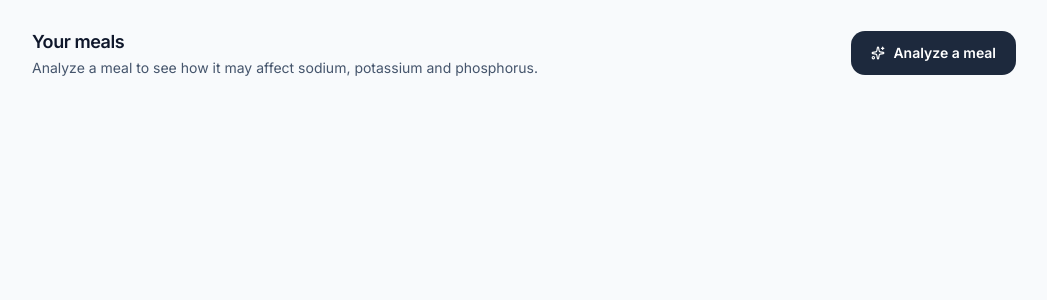
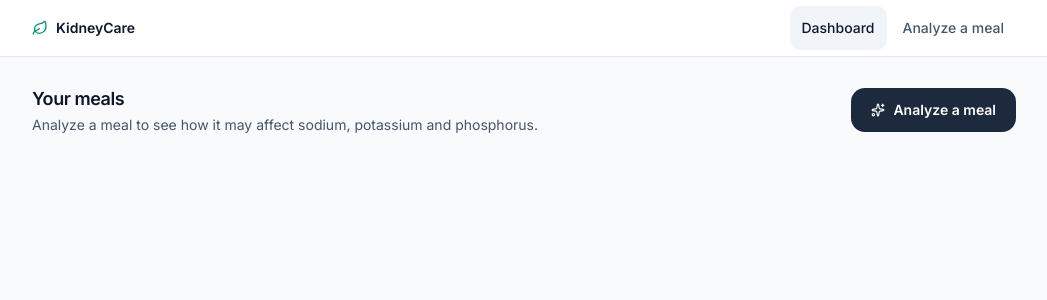
Before and after one commit to Alyssandria/kidney-thesis, a Next.js app in the folder frontend/: page / in a window 1280 px wide. Shown: the top 300 px of the page, without its empty margins (116-1163 px from the left). Built offline with nearby package versions, Linux system fonts and the light colour scheme.

Commit message:
feat(frontend): add shared header with navigation and clean up root layout

```diff
--- a/frontend/app/layout.tsx
+++ b/frontend/app/layout.tsx
@@ -1,35 +1,32 @@
 import type { Metadata } from "next";
-import { Geist, Geist_Mono, Inter } from "next/font/google";
+import { Inter } from "next/font/google";
 import "./global.css"
 import { cn } from "@/lib/utils";
 import { QueryProvider } from "@/hooks/providers/QueryProvider";
+import { SiteHeader } from "@/components/layout/SiteHeader";
 
 const inter = Inter({subsets:['latin'],variable:'--font-sans'});
 
-const geistSans = Geist({
-  variable: "--font-geist-sans",
-  subsets: ["latin"],
-});
-
-const geistMono = Geist_Mono({
-  variable: "--font-geist-mono",
-  subsets: ["latin"],
-});
-
 export const metadata: Metadata = {
-  title: "Create Next App",
-  description: "Generated by create next app",
+  title: {
+    default: "KidneyCare",
+    template: "%s · KidneyCare",
+  },
+  description: "Analyze your meals and understand how they may affect sodium, potassium and phosphorus.",
 };
 
 export default function RootLayout({ children }: LayoutProps<"/">) {
   return (
-    <QueryProvider>
-      <html
-        lang="en"
-        className={cn("h-full", "antialiased", geistSans.variable, geistMono.variable, "font-sans", inter.variable)}
-      >
-        <body className="min-h-full flex flex-col">{children}</body>
-      </html>
-    </QueryProvider>
+    <html
+      lang="en"
+      className={cn("h-full", "antialiased", "font-sans", inter.variable)}
+    >
+      <body className="min-h-full flex flex-col bg-slate-50">
+        <QueryProvider>
+          <SiteHeader />
+          {children}
+        </QueryProvider>
+      </body>
+    </html>
   );
 }
--- a/frontend/app/meals/[id]/error.tsx
+++ b/frontend/app/meals/[id]/error.tsx
@@ -4,7 +4,7 @@ import Link from "next/link";
 
 export default function MealError({ reset }: { error: Error & { digest?: string }; reset: () => void }) {
   return (
-    <div className="min-h-screen bg-slate-50">
+    <div className="flex-1">
       <main className="max-w-md mx-auto px-5 py-16 flex flex-col items-center gap-3 text-center">
         <h1 className="text-lg font-semibold text-slate-900">We couldn&apos;t load this meal</h1>
         <p className="text-sm text-slate-600 leading-relaxed">
--- a/frontend/app/meals/[id]/loading.tsx
+++ b/frontend/app/meals/[id]/loading.tsx
@@ -2,7 +2,7 @@ import { Skeleton } from "@/components/ui/skeleton";
 
 export default function Loading() {
   return (
-    <div className="min-h-screen bg-slate-50">
+    <div className="flex-1">
       <main className="max-w-3xl mx-auto px-5 py-7 flex flex-col gap-5" aria-busy="true">
         <p className="sr-only" role="status">Loading saved meal…</p>
         <Skeleton className="h-4 w-24" />
--- a/frontend/app/meals/[id]/not-found.tsx
+++ b/frontend/app/meals/[id]/not-found.tsx
@@ -2,7 +2,7 @@ import Link from "next/link";
 
 export default function MealNotFound() {
   return (
-    <div className="min-h-screen bg-slate-50">
+    <div className="flex-1">
       <main className="max-w-md mx-auto px-5 py-16 flex flex-col items-center gap-3 text-center">
         <h1 className="text-lg font-semibold text-slate-900">We couldn&apos;t find this meal</h1>
         <p className="text-sm text-slate-600 leading-relaxed">
--- a/frontend/app/meals/[id]/page.tsx
+++ b/frontend/app/meals/[id]/page.tsx
@@ -9,7 +9,7 @@ import { MealLogDetail } from "@/schemas/mealLogDetail";
 import { getMeal } from "@/services/mealService";
 
 export const metadata: Metadata = {
-  title: "Saved meal · KidneyCare",
+  title: "Saved meal",
 };
 
 const MEAL_TYPE_LABELS: Record<MealType, string> = {
@@ -60,7 +60,7 @@ export default async function SavedMealPage({ params, searchParams }: PageProps<
   ];
 
   return (
-    <div className="min-h-screen bg-slate-50">
+    <div className="flex-1">
       <main className="max-w-3xl mx-auto px-5 py-7 flex flex-col gap-5">
         <Link
           href="/meals/new"
--- a/frontend/app/meals/new/components/MealForm.tsx
+++ b/frontend/app/meals/new/components/MealForm.tsx
@@ -87,10 +87,7 @@ export function MealInputForm() {
   };
 
   return (
-    <div
-      className="min-h-screen bg-slate-50"
-      style={{ fontFamily: "'DM Sans', system-ui, sans-serif" }}
-    >
+    <div className="flex-1">
       <main className="max-w-5xl mx-auto px-5 py-7">
         <div className="grid grid-cols-1 lg:grid-cols-[1fr_1.15fr] gap-5 items-start">
           {/* LEFT PANEL: Form */}
--- a/frontend/app/meals/new/page.tsx
+++ b/frontend/app/meals/new/page.tsx
@@ -1,4 +1,9 @@
+import type { Metadata } from "next";
 import { MealInputForm } from "./components/MealForm";
+
+export const metadata: Metadata = {
+  title: "Analyze a meal",
+};
 
 export default function Home() {
   return <MealInputForm />;
--- a/frontend/app/page.tsx
+++ b/frontend/app/page.tsx
@@ -3,7 +3,7 @@ import { Sparkles } from "lucide-react";
 
 export default function DashboardPage() {
   return (
-    <div className="min-h-screen bg-slate-50">
+    <div className="flex-1">
       <main className="max-w-5xl mx-auto px-5 py-7 flex flex-col gap-5">
         <div className="flex flex-col gap-4 sm:flex-row sm:items-center sm:justify-between">
           <div>
--- /dev/null
+++ b/frontend/components/layout/NavLinks.tsx
@@ -0,0 +1,34 @@
+"use client";
+
+import Link from "next/link";
+import { usePathname } from "next/navigation";
+
+const NAV_ITEMS = [
+  { href: "/", label: "Dashboard" },
+  { href: "/meals/new", label: "Analyze a meal" },
+] as const;
+
+export function NavLinks() {
+  const pathname = usePathname();
+
+  return (
+    <ul className="flex items-center gap-1">
+      {NAV_ITEMS.map(({ href, label }) => {
+        const isActive = pathname === href;
+        return (
+          <li key={href}>
+            <Link
+              href={href}
+              aria-current={isActive ? "page" : undefined}
+              className={`inline-flex h-11 items-center rounded-lg px-3 text-sm font-medium transition-colors focus-visible:outline-none focus-visible:ring-2 focus-visible:ring-emerald-500 ${
+                isActive ? "bg-slate-100 text-slate-900" : "text-slate-600 hover:text-slate-900"
+              }`}
+            >
+              {label}
+            </Link>
+          </li>
+        );
+      })}
+    </ul>
+  );
+}
--- /dev/null
+++ b/frontend/components/layout/SiteHeader.tsx
@@ -0,0 +1,22 @@
+import Link from "next/link";
+import { Leaf } from "lucide-react";
+import { NavLinks } from "./NavLinks";
+
+export function SiteHeader() {
+  return (
+    <header className="border-b border-slate-200 bg-white">
+      <div className="max-w-5xl mx-auto px-5 flex items-center justify-between gap-4">
+        <Link
+          href="/"
+          className="inline-flex h-14 items-center gap-2 rounded text-sm font-semibold text-slate-900 focus-visible:outline-none focus-visible:ring-2 focus-visible:ring-emerald-500"
+        >
+          <Leaf size={16} className="text-emerald-600" aria-hidden="true" />
+          KidneyCare
+        </Link>
+        <nav aria-label="Main">
+          <NavLinks />
+        </nav>
+      </div>
+    </header>
+  );
+}
```
